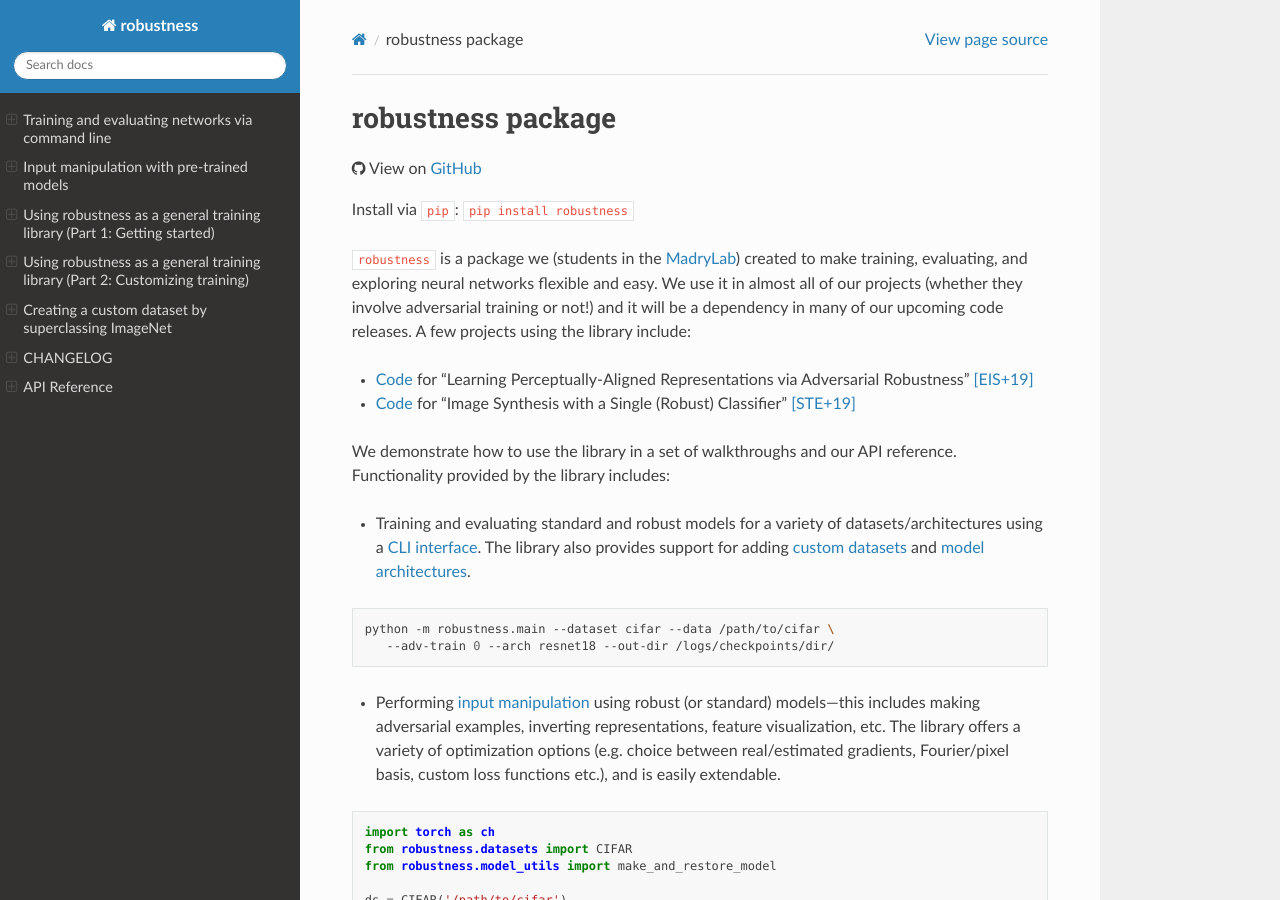
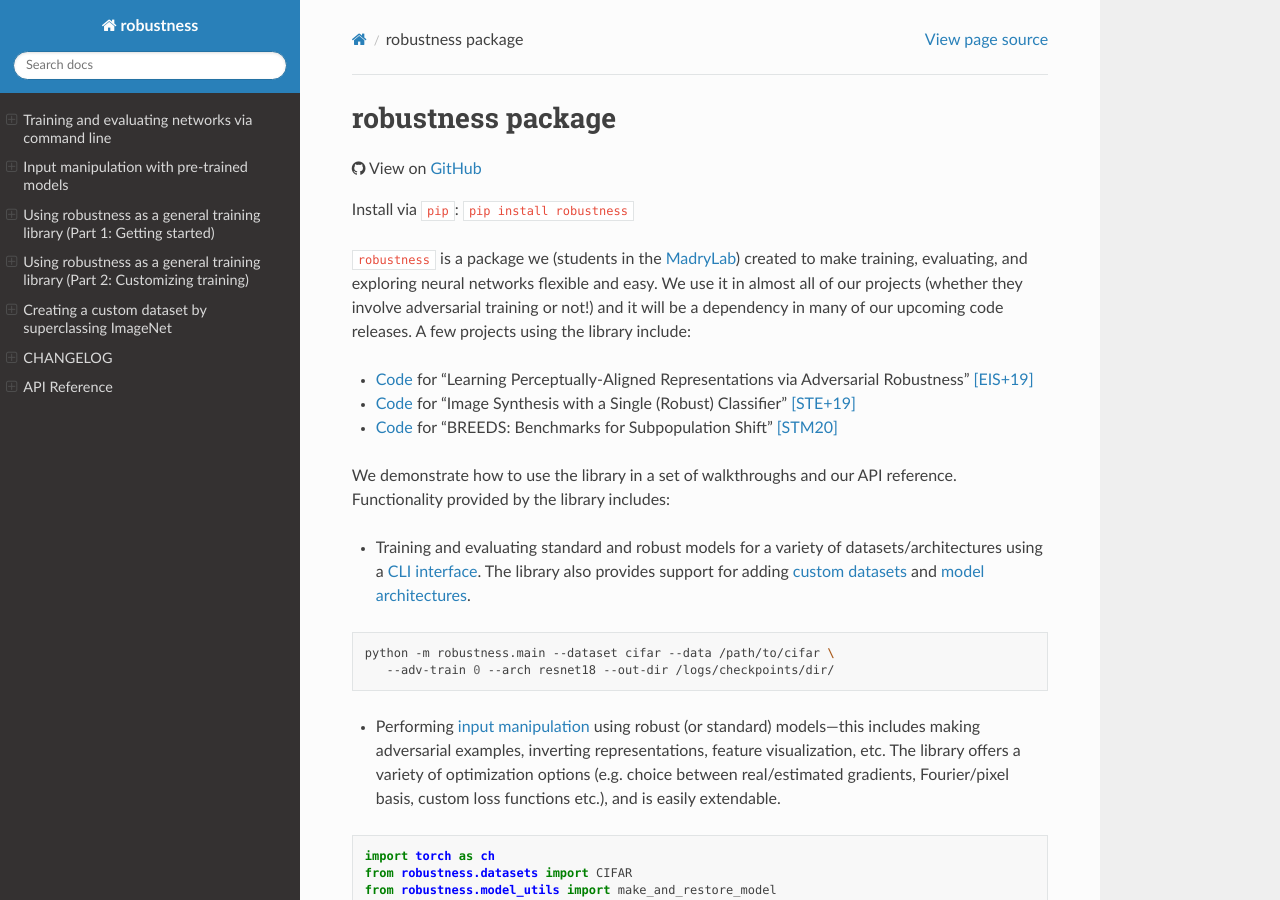
Before and after one commit to MadryLab/robustness, a Sphinx documentation site: the page built from docs/index.rst, in a window 1280 px wide and 900 px high. Built offline with Sphinx 7.4.7 and the Read the Docs theme 2.0.0, drawn with Linux system fonts in a browser that asks for light colours; nearby versions of some CDN libraries; library files that are not in the unit come from our copies.

Commit message:
Address comments

```diff
--- a/docs/index.rst
+++ b/docs/index.rst
@@ -19,6 +19,8 @@
   [EIS+19]_
 - `Code <https://github.com/MadryLab/robustness_applications>`_ for
   "Image Synthesis with a Single (Robust) Classifier" [STE+19]_
+- `Code <https://github.com/MadryLab/BREEDS-Benchmarks>`_ for
+  "BREEDS: Benchmarks for Subpopulation Shift" [STM20]_
 
 We demonstrate how to use the library in a set of walkthroughs and our API
 reference. Functionality provided by the library includes:
```
